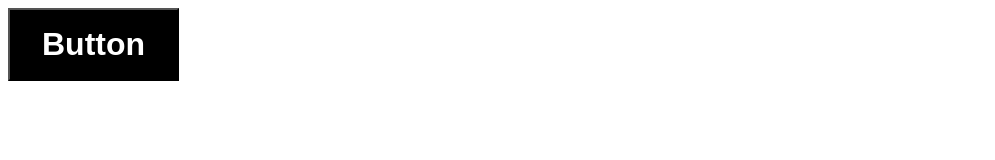
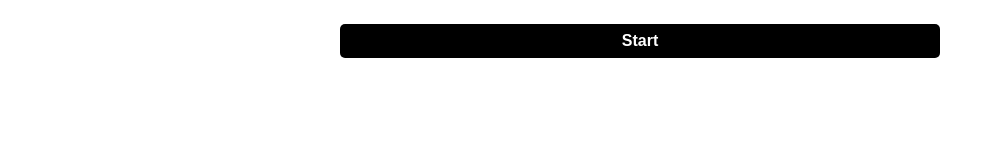
Before and after one commit to thinkcompany/jest-puppeteer-testing-example, a website: page src/index.html in a window 1280 px wide. Shown: the whole page, without its empty margins (0-995 px from the left). Drawn offline with Linux system fonts and the light colour scheme.

```diff
--- a/src/index.html
+++ b/src/index.html
@@ -8,6 +8,6 @@
   <title>jest-puppeteer-testing-example</title>
 </head>
 <body>
-  <button class="btn" type="button">Button</button>
+  <button class="btn" type="button">Start</button>
 </body>
 </html>
--- a/src/styles.css
+++ b/src/styles.css
@@ -1,9 +1,27 @@
+body {
+  padding: 1em;
+}
+
 .btn {
   background: black;
+  border: none;
+  border-radius: 5px;
   color: white;
   cursor: pointer;
-  display: inline-block;
+  display: block;
   font-weight: bold;
-  font-size: 2em;
+  font-size: 1em;
+  margin: auto;
+  max-width: 600px;
   padding: 0.5em 1em;
+  width: 100%;
 }
+
+.btn:hover {
+  background: purple;
+}
+
+.btn:focus {
+  outline: none;
+  box-shadow: 0px 0px 10px purple;
+}
```
Also changed, not shown: src/index.test.js (+36 -4 lines), test/setup.js (+11 -1 lines), src/__image_snapshots__/index-test-js-index-page-should-render-correctly-1-snap.png (deleted), src/__image_snapshots__/index-test-js-primary-button-1024-x-768-should-render-correctly-1-snap.png (added), src/__image_snapshots__/index-test-js-primary-button-1024-x-768-should-render-correctly-on-focus-1-snap.png (added), src/__image_snapshots__/index-test-js-primary-button-1024-x-768-should-render-correctly-on-hover-1-snap.png (added), src/__image_snapshots__/index-test-js-primary-button-375-x-667-should-render-correctly-1-snap.png (added), src/__image_snapshots__/index-test-js-primary-button-375-x-667-should-render-correctly-on-focus-1-snap.png (added), src/__image_snapshots__/index-test-js-primary-button-375-x-667-should-render-correctly-on-hover-1-snap.png (added).
